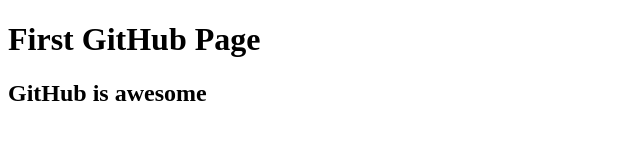
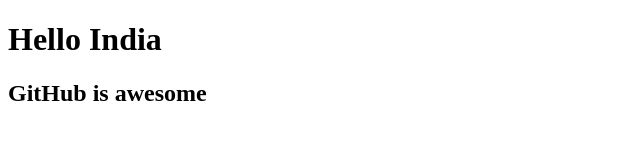
Before and after one commit to UshaGeorge/New-Project, a plain HTML site: page index.html in a window 1280 px wide. Shown: the whole page, without its empty margins (0-640 px from the left). Drawn offline with Linux system fonts and the light colour scheme.

Commit message:
Update index.html

```diff
--- a/index.html
+++ b/index.html
@@ -4,7 +4,7 @@
     <title>My First Page</title>
 </head>
 <body>
-    <h1>First GitHub Page</h1>
+    <h1>Hello India</h1>
     <h2>GitHub is awesome</h2>
 </body>
 </html>
```
